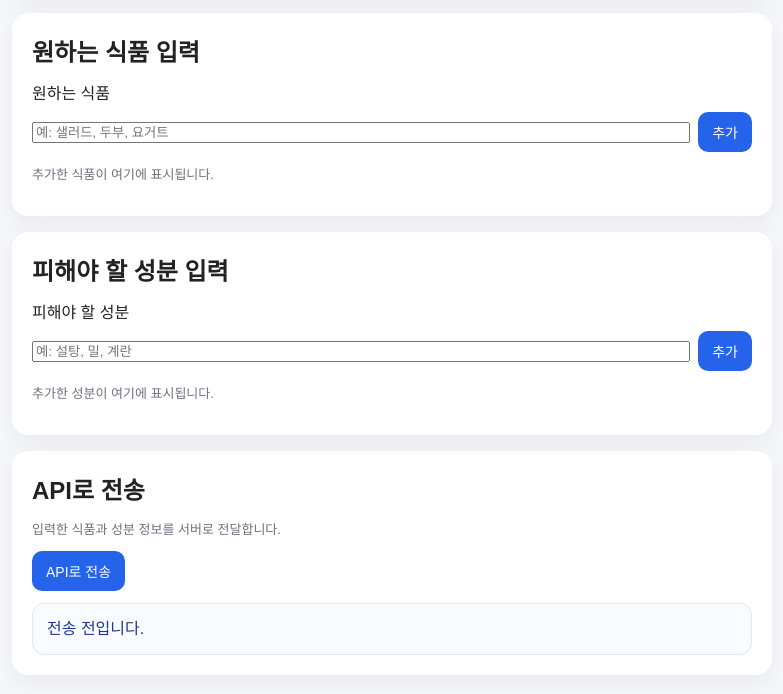
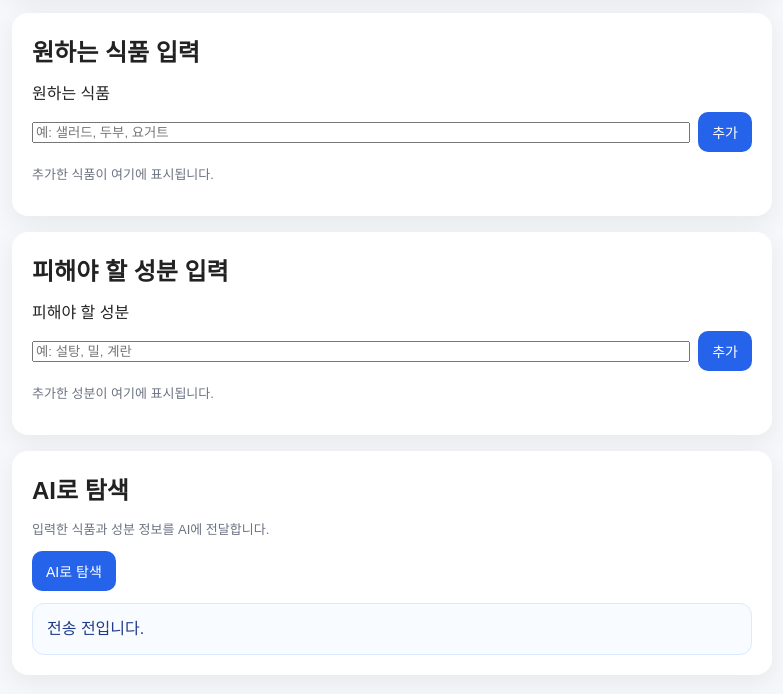
Before and after one commit to gux18/FiltEat, a website: page alternative/alter.html in a window 1280 px wide. Shown: the part 158-852 px from the top of the page, without its empty margins (248-1031 px from the left). Drawn offline with Linux system fonts and the light colour scheme.

Commit message:
UI 수정

```diff
--- a/alternative/alter.html
+++ b/alternative/alter.html
@@ -102,9 +102,9 @@
             </div>
 
             <div class="card mt-4">
-                <h2>API로 전송</h2>
-                <p class="muted">입력한 식품과 성분 정보를 서버로 전달합니다.</p>
-                <button type="button" id="sendBtn">API로 전송</button>
+                <h2>AI로 탐색</h2>
+                <p class="muted">입력한 식품과 성분 정보를 AI에 전달합니다.</p>
+                <button type="button" id="sendBtn">AI로 탐색</button>
                 <div id="apiResult" class="api-result">전송 전입니다.</div>
             </div>
         </div>
```
